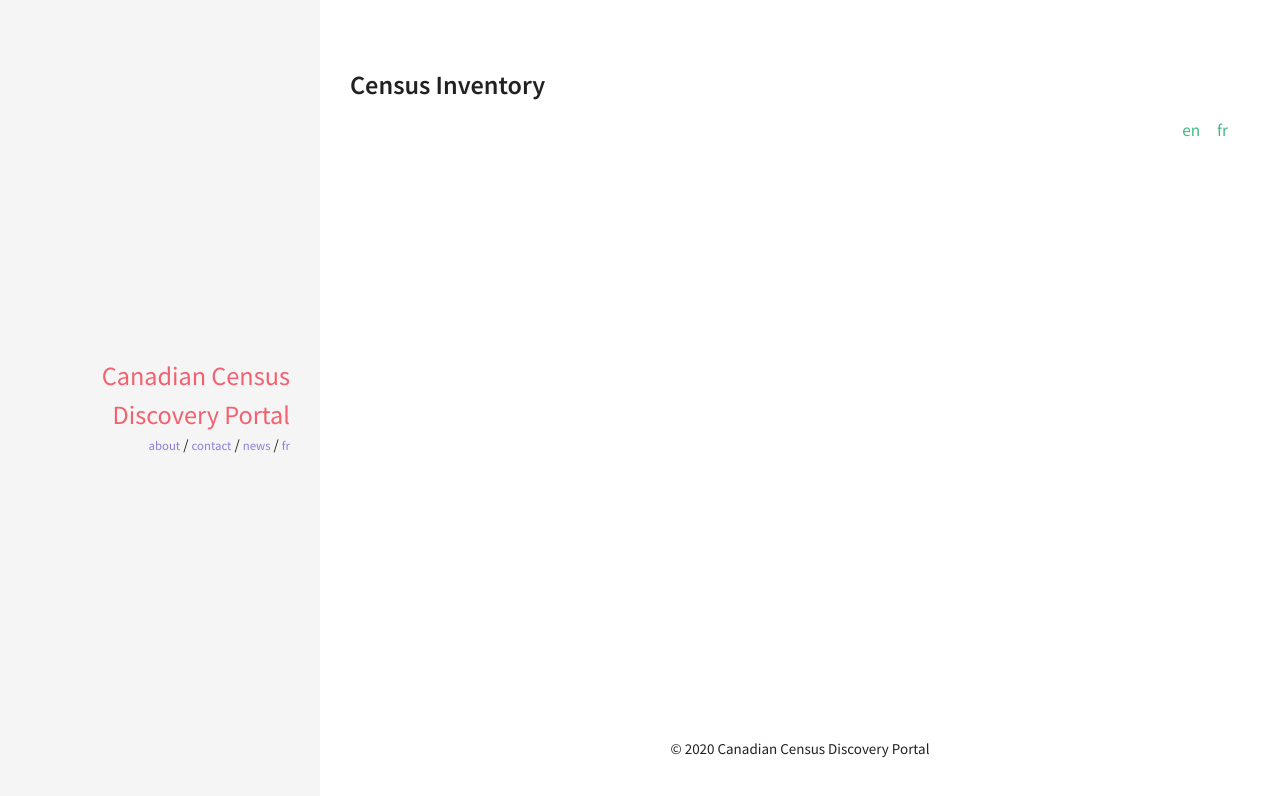
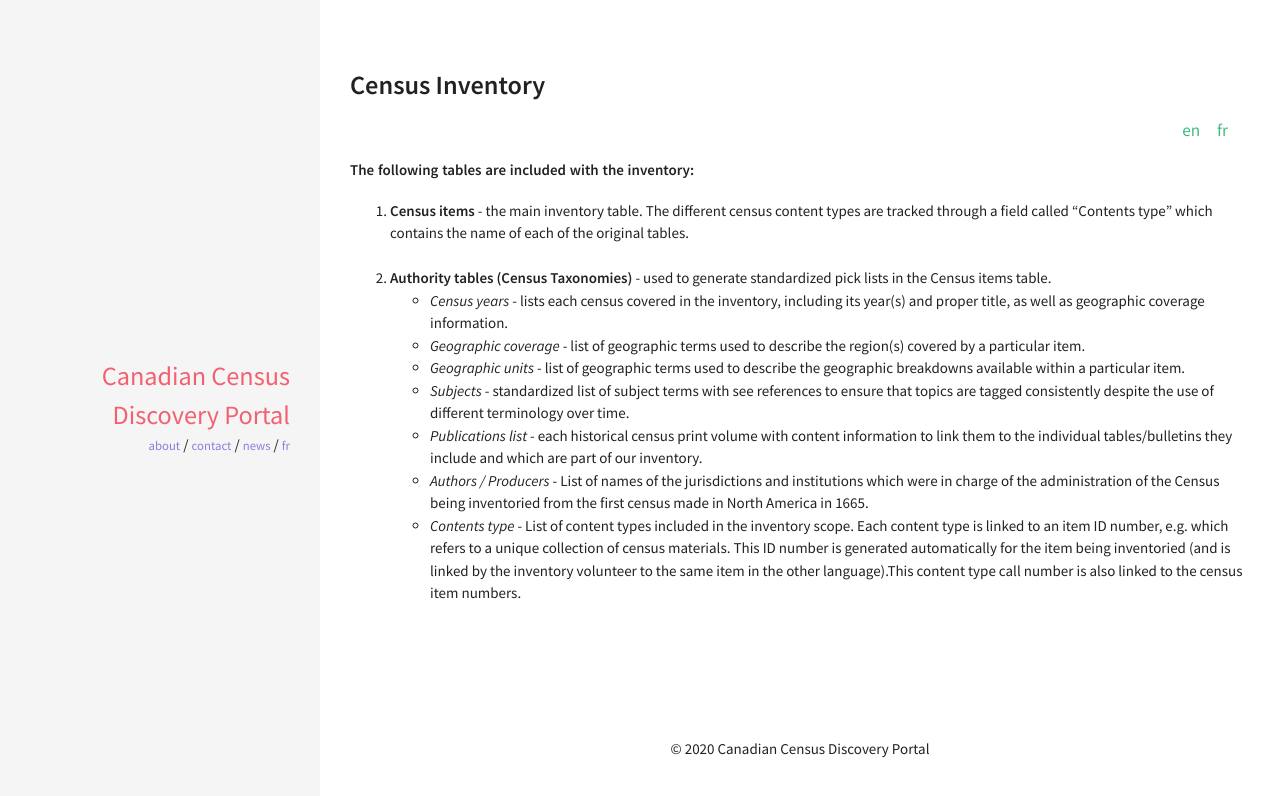
Before and after one commit to census-recensement/census-recensement.github.io, a Jekyll site: the page built from en/inventory.md, in a window 1280 px wide. Shown: the top 796 px of the page. Built offline with Jekyll 4.4.1, drawn with Linux system fonts in a browser that asks for light colours.

Commit message:
adding content

```diff
--- a/en/inventory.md
+++ b/en/inventory.md
@@ -4,3 +4,16 @@ title: Census Inventory
 lang: en
 ref: inventory
 ---
+
+**The following tables are included with the inventory:**
+
+1. **Census items** - the main inventory table. The different census content types are tracked through a field called “Contents type” which contains the name of each of the original tables.
+<br />
+2. **Authority tables (Census Taxonomies)** - used to generate standardized pick lists in the Census items table.
+- *Census years* - lists each census covered in the inventory, including its year(s) and proper title, as well as geographic coverage information.
+- *Geographic coverage* - list of geographic terms used to describe the region(s) covered by a particular item.
+- *Geographic units* - list of geographic terms used to describe the geographic breakdowns available within a particular item.
+- *Subjects* - standardized list of subject terms with see references to ensure that topics are tagged consistently despite the use of different terminology over time.
+- *Publications list* - each historical census print volume with content information to link them to the individual tables/bulletins they include and which are part of our inventory.
+- *Authors / Producers* - List of names of the jurisdictions and institutions which were in charge of the administration of the Census being inventoried from the first census made in North America in 1665.
+- *Contents type* - List of content types included in the inventory scope. Each content type is linked to an item ID number, e.g.  which refers to a unique collection of census materials. This ID number is generated automatically for the item being inventoried (and is linked by the inventory volunteer to the same item in the other language).This content type call number is also linked to the census item numbers.
```
Also changed, not shown: fr/inventaire.md (+13 -0 lines).
